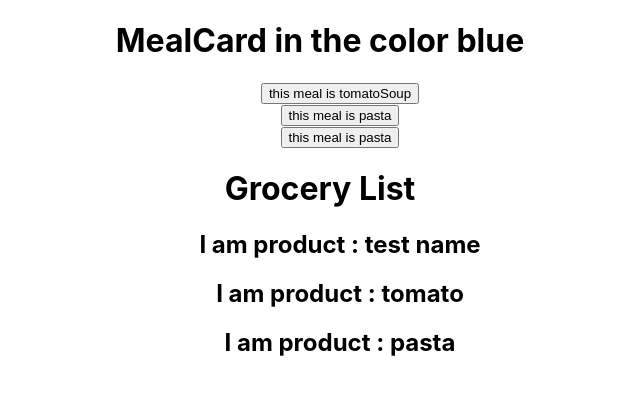
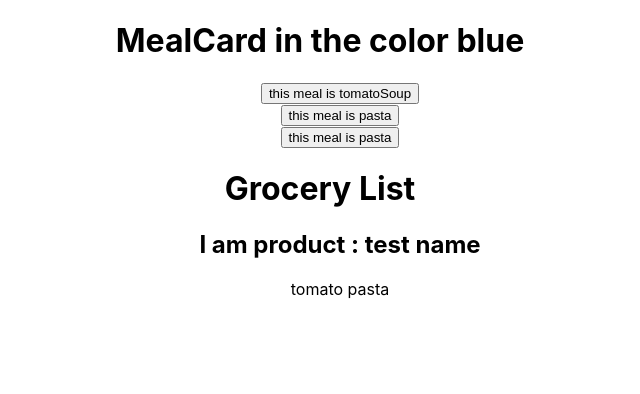
Before and after one commit to LucaPomer/MealShoppingList, a React (Create React App) app: page / in a window 1280 px wide. Shown: the top 394 px of the page, without its empty margins (320-960 px from the left). Built offline with nearby package versions, Linux system fonts and the light colour scheme.

Commit message:
trying to create dynamic list for product
still need button delegation

```diff
--- a/src/GroceriesList.js
+++ b/src/GroceriesList.js
@@ -5,22 +5,29 @@ class GroceriesList extends React.Component{
 constructor(props){
     super(props);
     this.state={
-        listItems: [],
+        listItems: ["tomato ","pasta"],
     }
+    this.addProduct("basilikum");
+}
+addProduct(name){
+    let newList = this.state.listItems;
+    newList.concat(name);
+    this.setState({
+        listItems: newList
+    })
 }
 
     render(){
-        const products = ["tomato","pasta"];
-
-        const listItems = products.map((product) =>
+        const listItemsCopy = this.state.listItems.map((product) =>
             <Product name={product}></Product>
         );
+
         return(
             <div>
                 <h1>Grocery List</h1>
                 <ul id={"productList"}>
                     <Product name={"test name"}/>
-                    {listItems}
+                    {this.state.listItems}
                 </ul>
             </div>
         )
```
